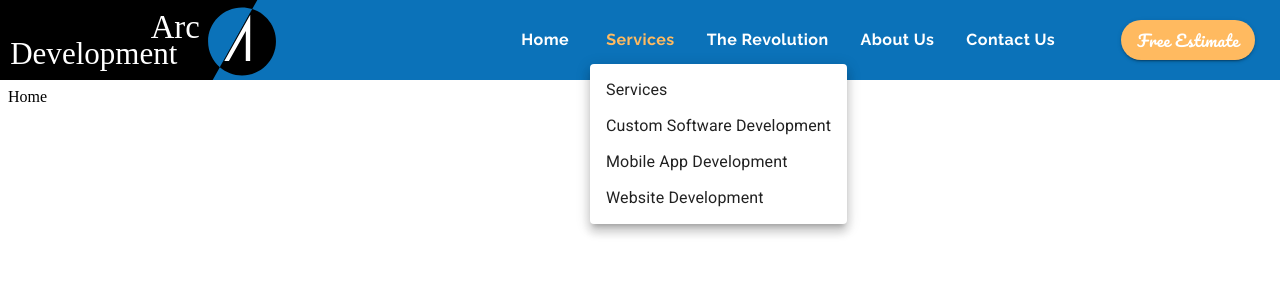
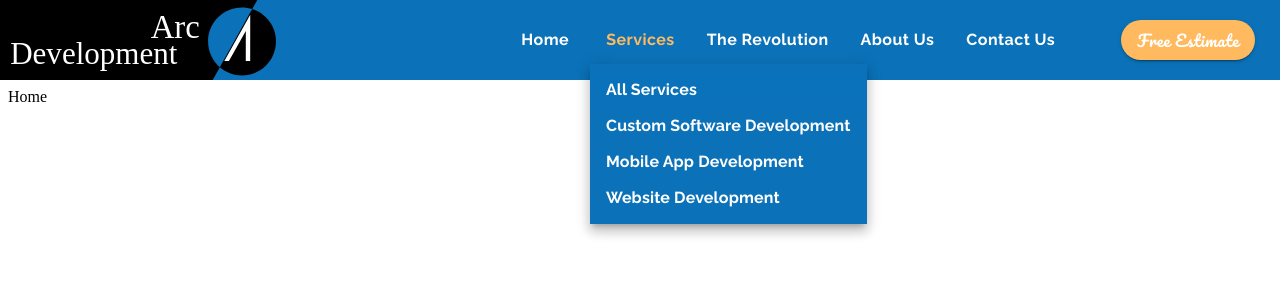
Before and after one commit to brianmuturi2/react-spa, a React (Create React App) app: page / in a window 1280 px wide. Both pictures are taken after a click on the tab "Services". Shown: the top 300 px of the page. Built offline with nearby package versions, Linux system fonts and the light colour scheme.

Commit message:
feat(header): styled services menu

```diff
--- a/src/components/ui/Header/Header.js
+++ b/src/components/ui/Header/Header.js
@@ -43,6 +43,7 @@
 
     const [menuAnchorEl, setMenuAnchorEl] = useState(null);
     const menuOpen = Boolean(menuAnchorEl);
+
     const handleMenuClick = (event) => {
         setMenuAnchorEl(event.currentTarget);
         setValue(1)
@@ -50,6 +51,34 @@
     const handleMenuClose = () => {
         setMenuAnchorEl(null);
     };
+
+    const menuOptions = [
+        {
+            link: 'services',
+            label: 'All Services'
+        },
+        {
+            link: 'custom-software',
+            label: 'Custom Software Development'
+        },
+        {
+            link: 'mobile-apps',
+            label: 'Mobile App Development'
+        },
+        {
+            link: 'websites',
+            label: 'Website Development'
+        }
+    ]
+
+    const [selectedMenuIndex, setSelectedMenuIndex] = useState(0)
+
+    const handleMenuItemClick = (i) => {
+        console.log('Setting index', i);
+        setMenuAnchorEl(null);
+        setSelectedMenuIndex(i)
+        handleMenuClose();
+    }
 
     useEffect(() => {
        if (window.location.pathname === '/' && tabValue !== 0) {
@@ -89,15 +118,20 @@
                         anchorEl={menuAnchorEl}
                         open={menuOpen}
                         onClose={handleMenuClose}
+                        classes={{paper: styles.menu}}
                         MenuListProps={{
                             'aria-labelledby': 'services-button',
                             onMouseLeave: handleMenuClose
                         }}
                     >
-                        <MenuItem onClick={handleMenuClose} component={Link} to={'/services'}>Services</MenuItem>
-                        <MenuItem onClick={handleMenuClose} component={Link} to={'/custom-software'}>Custom Software Development</MenuItem>
-                        <MenuItem onClick={handleMenuClose} component={Link} to={'/mobile-apps'}>Mobile App Development</MenuItem>
-                        <MenuItem onClick={handleMenuClose} component={Link} to={'/websites'}>Website Development</MenuItem>
+                        {
+                            menuOptions.map((menu,index) => (
+                                <MenuItem onClick={handleMenuItemClick.bind(this, index)}
+                                          component={Link} to={`/${menu.link}`}
+                                          classes={{root: styles.menuItem}}
+                                          selected={index === selectedMenuIndex}
+                                          key={index}>{menu.label}</MenuItem>))
+                        }
                     </Menu>
                 </Toolbar>
             </AppBar>
--- a/src/components/ui/Header/Header.module.css
+++ b/src/components/ui/Header/Header.module.css
@@ -27,3 +27,17 @@
     font-size: 1rem;
     color: white;
 }
+
+.menu {
+    background-color: #0B72B9;
+    color: white;
+    border-radius: 0px;
+}
+
+.menuItem {
+    font-family: Raleway;
+    text-transform: none;
+    font-weight: 700;
+    font-size: 1rem;
+    color: white;
+}
```
